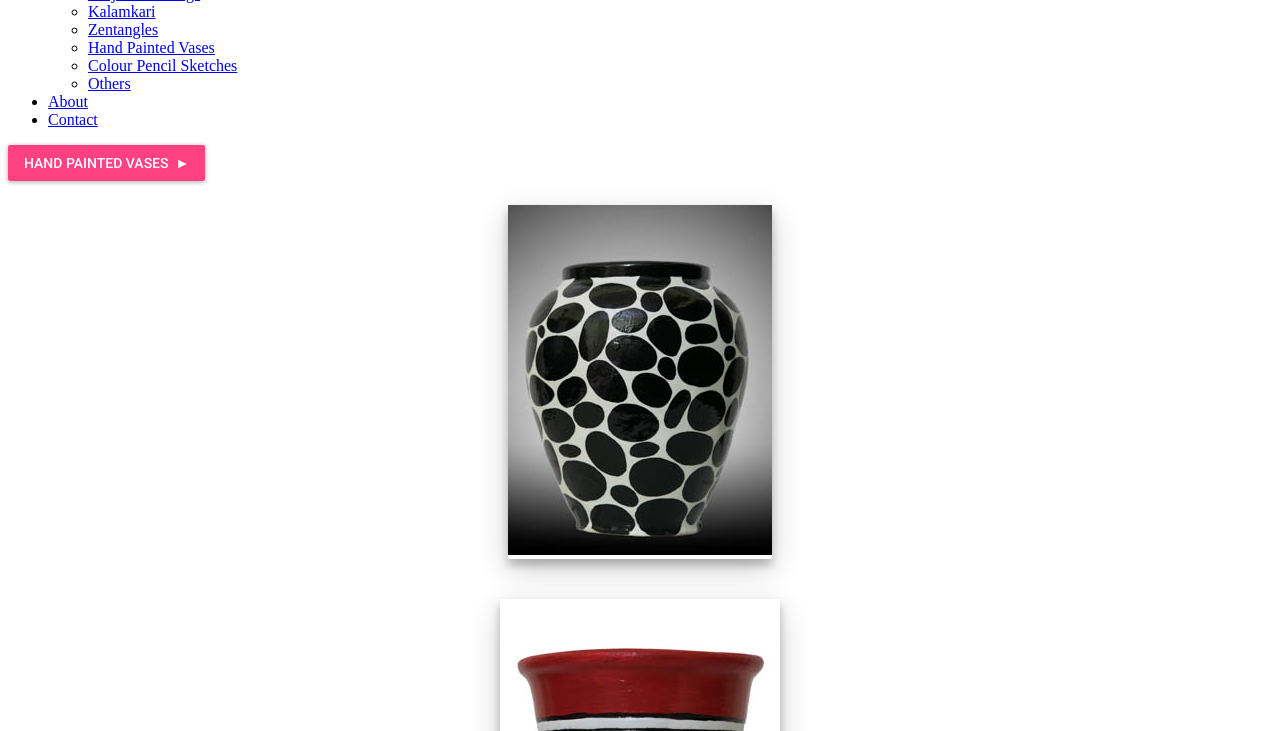
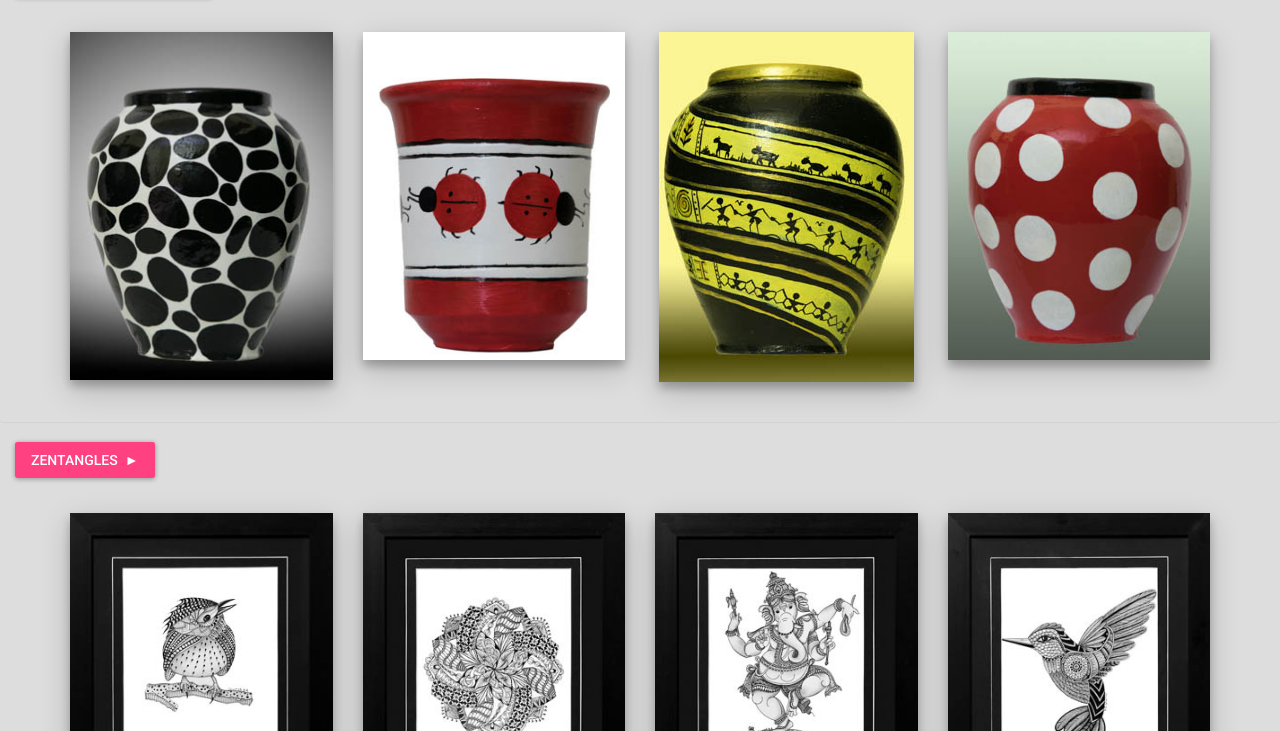
Before and after one commit to basowmya/basowmya.github.io, a website: page index.html in a window 1280 px wide. Shown: the part 111-842 px from the top of the page. Drawn offline with Linux system fonts and the light colour scheme.

Commit message:
add css back to index.html to avoid affecting current website

```diff
--- a/index.html
+++ b/index.html
@@ -7,7 +7,7 @@
     <!-- The above 3 meta tags *must* come first in the head; any other head content must come *after* these tags -->
     <title>Sowmya's Art Gallery</title>
 
-    <!-- <link href="styles/app.css" rel="stylesheet"> -->
+    <link href="styles/app.css" rel="stylesheet">
     <link href="https://fonts.googleapis.com/css?family=Roboto:400,500,300" rel="stylesheet" type="text/css">
 
     <link rel="apple-touch-icon" sizes="57x57" href="/img/icons/apple-touch-icon-57x57.png">
```
